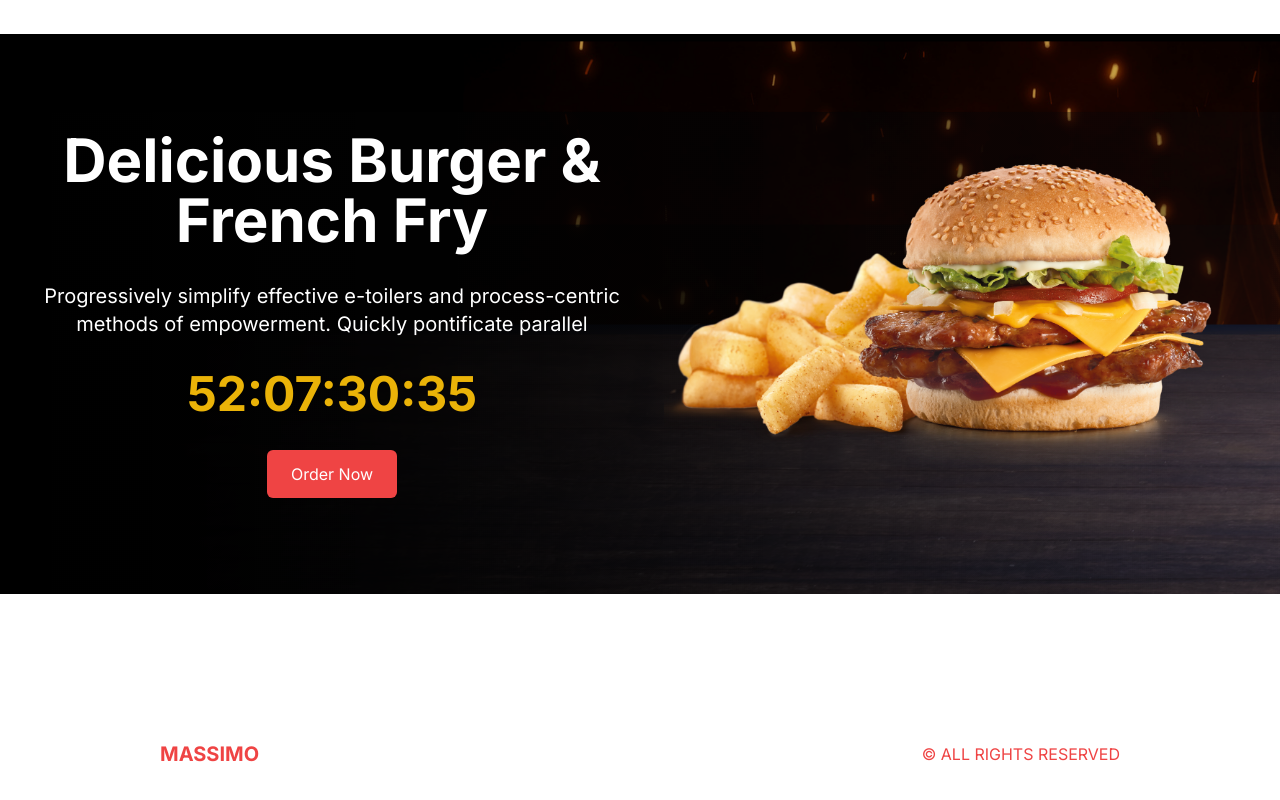
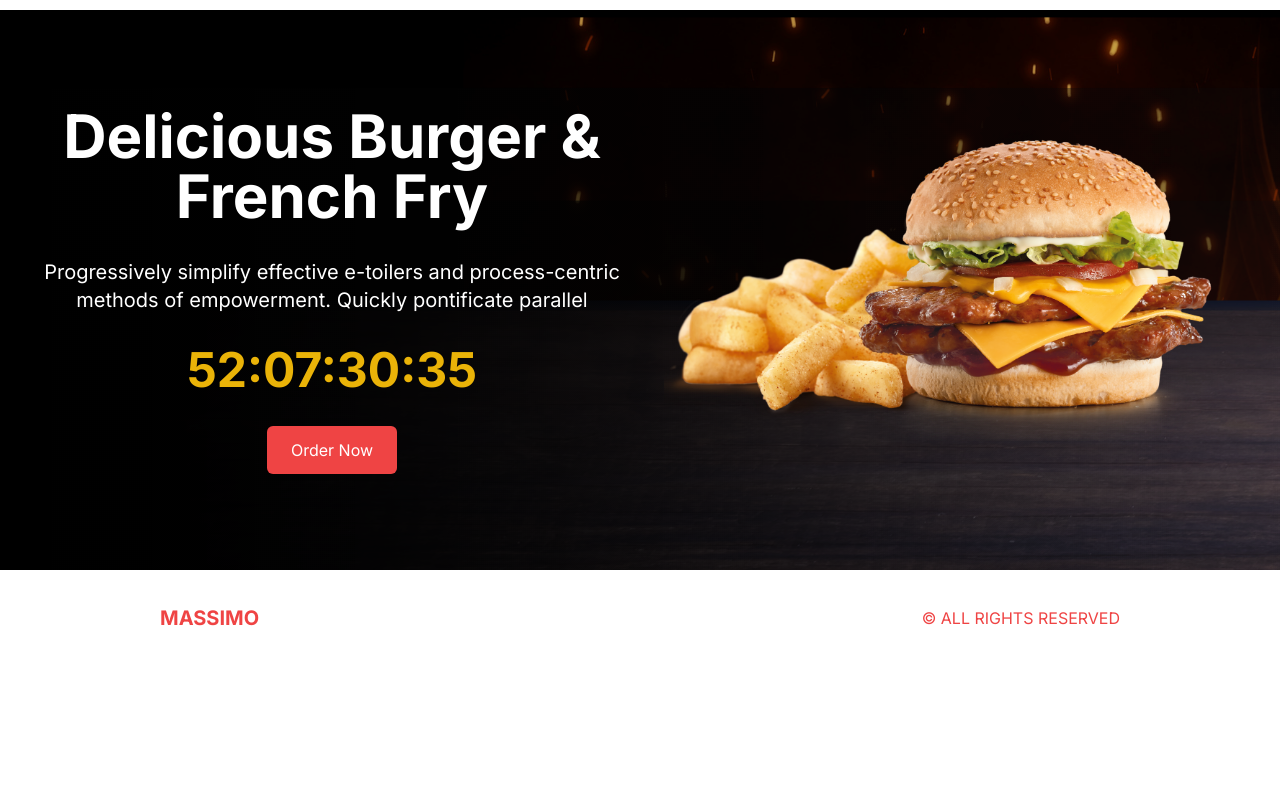
Before and after one commit to steeven-louk/restaurant, a Next.js app: page / in a window 1280 px wide. Shown: the part 1510-2310 px from the top of the page. After the commit the page ends 2176 px from the top, so only its background shows below. Built offline with nearby package versions, Linux system fonts and the light colour scheme.

Commit message:
rectification du footer et de la page price et finition front-end

```diff
--- a/src/app/page.tsx
+++ b/src/app/page.tsx
@@ -6,7 +6,6 @@
   return (
     <main>
       <Slider/>
-      hello world
       <Featured/>
       <Offer/>
     </main>
--- a/src/components/Footer.tsx
+++ b/src/components/Footer.tsx
@@ -3,7 +3,7 @@
 
 const Footer = () => {
   return (
-    <div className='h-12 md:h-24 p-4 lg:p-20 xl:p-40 text-red-500 flex items-center justify-between'>
+    <div className='h-12 md:h-24 p-4 lg:px-20 xl:px-40 text-red-500 flex items-center justify-between'>
       <Link href="/" className='font-bold text-xl'>MASSIMO</Link>
       <p>&copy; ALL RIGHTS RESERVED</p>
     </div>
--- a/src/components/Price.tsx
+++ b/src/components/Price.tsx
@@ -19,7 +19,7 @@
 
   return (
     <div className='flex flex-col gap-4'>
-        <h2 className='text-2xl font-bold'>${price.toFixed(2)}</h2>
+        <h2 className='text-2xl font-bold'>${total.toFixed(2)}</h2>
         {/* OPTION CONTAINER */}
         <div className="flex gap-4">
             {option?.map((option, index)=>(
```
